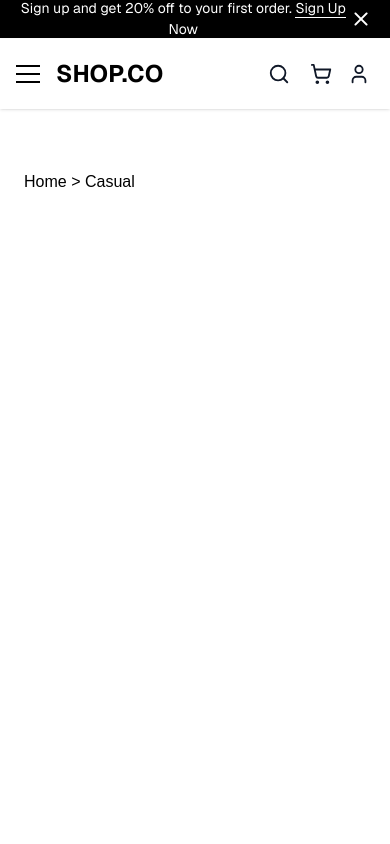
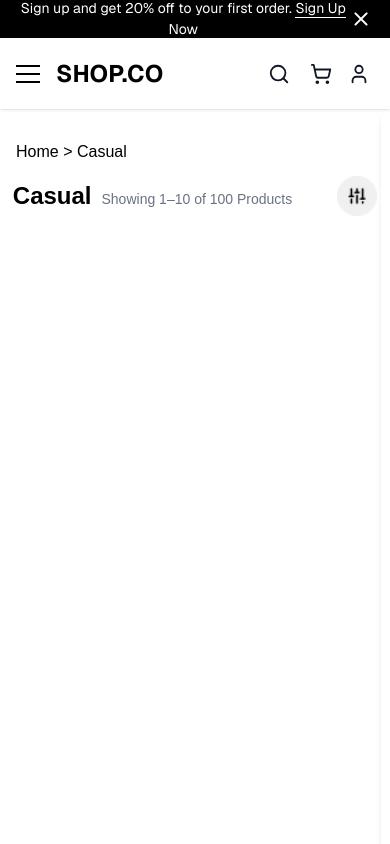
Before and after one commit to Lashagorakudashvili/clothes-shop, a Next.js app: page /Casual in a window 390 px wide. Shown: the top 844 px of the page. Built offline with nearby package versions, Linux system fonts and the light colour scheme.

Commit message:
clothes filter started

```diff
--- a/src/app/[category]/page.tsx
+++ b/src/app/[category]/page.tsx
@@ -3,14 +3,120 @@
 
 import { usePathname } from 'next/navigation';
 import Link from 'next/link';
+import React, { useEffect, useRef, useState } from "react";
+import Image from "next/image";
+
 
 export default function CategoryPage() {
   const path = usePathname(); // e.g., "/casual"
-  const category = path.split('/')[1]; // "casual"
+  const category = path.split("/")[1]; // "casual"
+
+  const [isFilterOpen, setIsFilterOpen] = useState(false);
+
+
+{/* ///////////// mobile filter (no scroll when filters open) ////////////// */}
+const panelRef = useRef<HTMLDivElement>(null);
+
+  useEffect(() => {
+    function handleClickOutside(event: MouseEvent) {
+      if (panelRef.current && !panelRef.current.contains(event.target as Node)) {
+        setIsFilterOpen(false);
+      }
+    }
+
+    if (isFilterOpen) {
+      document.addEventListener('mousedown', handleClickOutside);
+      document.body.style.overflow = 'hidden';
+    }
+    else {
+      document.body.style.overflow = '';
+    }
+
+    return () => {
+      document.removeEventListener('mousedown', handleClickOutside);
+      document.body.style.overflow = '';
+    };
+  }, [isFilterOpen, setIsFilterOpen]);
+{/* ///////////// mobile filter (no scroll when filters open) ////////////// */}
+
 
   return (
-    <main className='flex flex-col min-h-screen'>
-      <p className='mt-[170px] ml-[1.5rem] md:ml-[1.8rem] lg:ml-[5rem] xl:ml-[7.3rem] text-[#000000]'><Link href={"/"}>Home</Link> &gt; {category}</p>;
+    <main className="flex flex-col min-h-screen">
+      <p className="mt-[140px] ml-[1rem] md:ml-[1.8rem] lg:ml-[5rem] xl:ml-[7.3rem] text-[#000000]">
+        <Link href={"/"}>Home</Link> &gt; {category}
+      </p>
+
+
+
+      {/* ///////////// mobile filter ////////////// */}
+      <section className="relative container block md:hidden">
+        <div className="flex justify-between items-center px-[0.8rem] mt-[12px]">
+          <div>
+            <span className="text-black font-bold text-[24px]">{category}</span>
+            <span className="text-gray-500 text-[14px] ml-[10px]">
+              Showing 1–10 of 100 Products
+            </span>
+          </div>
+
+          <button onClick={() => setIsFilterOpen(true)}>
+            <Image
+              src="/filter-btn.png"
+              alt="filter-btn"
+              width={32}
+              height={32}
+              className="w-[40px] h-[40px]"
+            />
+          </button>
+        </div>
+
+        {/* first filter and main dropdown */}
+        <div
+          ref={panelRef}
+          className={`
+            fixed my-[7rem] pr-[8px] top-0 right-0 z-40 h-screen bg-white border-l rounded-l-lg shadow-md
+            overflow-hidden transition-[width] duration-500 ease-in-out
+            ${isFilterOpen ? 'w-full' : 'w-0'}
+          `}
+        >
+          <div className={`transition-opacity duration-300 ${isFilterOpen ? 'opacity-100' : 'opacity-0'}
+                            h-full overflow-y-auto`}>
+            <div className="flex justify-between items-center px-4 pt-4">
+              <span className="font-bold text-[20px] text-black">Filters</span>
+              <button
+                onClick={() => setIsFilterOpen(false)}
+                className="text-[20px] font-bold text-gray-600"
+              >
+                ✕
+              </button>
+            </div>
+
+            {/* Type of clothes */}
+            <div className="flex flex-col gap-3 text-[18px] mt-[35px] px-4">
+              {['T-shirts', 'Shorts', 'Shirts', 'Hoodie', 'Jeans'].map((item) => (
+                <label key={item} className="flex justify-between items-center gap-2">
+                  <span className="text-gray-600">{item}</span>
+                  <input type="checkbox" className="accent-black mr-[3px]" />
+                </label>
+              ))}
+            </div>
+            {/* Type of clothes */}
+          </div>
+        </div>
+        {/* first filter and main dropdown */}
+
+
+        {/*
+        <div>
+
+        </div>
+        */}
+
+
+      </section>
+      {/* ///////////// mobile filter ////////////// */}
+
+
+
     </main>
-  )
+  );
 }
--- a/src/app/layout.tsx
+++ b/src/app/layout.tsx
@@ -1,8 +1,8 @@
 import type { Metadata } from "next";
 import { Geist, Geist_Mono } from "next/font/google";
 import "./globals.css";
-import Link from "next/link";
-import Image from "next/image";
+//import Link from "next/link";
+//import Image from "next/image";
 import Banner from "@/components/Banner";
 import Navbar from "@/components/Navbar";
 
--- a/src/components/Navbar.tsx
+++ b/src/components/Navbar.tsx
@@ -78,7 +78,7 @@ const Navbar = () => {
     // Parse the category from URL and set it in state on component mount AND clear when on homepage
     useEffect(() => {
         // Check if the current path matches a category
-        const validCategories = ['casual', 'formal', 'party', 'gym'];
+        const validCategories = ['Casual', 'Formal', 'Party', 'Gym'];
         const currentPath = pathname.substring(1); // Remove leading slash
 
         if (validCategories.includes(currentPath)) {
@@ -277,10 +277,10 @@ const Navbar = () => {
                             <div className="py-2">
                                 <div className="px-4 py-2 hover:bg-gray-100">
                                     <button
-                                        onClick={() => setSelectedCategory(selectedCategory === 'casual' ? '' : 'casual')}
+                                        onClick={() => setSelectedCategory(selectedCategory === 'Casual' ? '' : 'Casual')}
                                         className={`
                                             px-4 py-2 cursor-pointer w-full text-left border-b-2 border-transparent
-                                            ${selectedCategory === 'casual' ? 'bg-black text-white rounded-3xl' : 'hover:bg-gray-100'}
+                                            ${selectedCategory === 'Casual' ? 'bg-black text-white rounded-3xl' : 'hover:bg-gray-100'}
                                             hover:border-black
                                         `}
                                     >
@@ -454,7 +454,7 @@ const Navbar = () => {
                                     ${isShopDropdownOpen ? 'max-h-96 opacity-100' : 'max-h-0 opacity-0'}
                                 `}
                             >
-                                {['casual', 'formal', 'party', 'gym'].map((category) => (
+                                {['Casual', 'Formal', 'Party', 'Gym'].map((category) => (
                                     <div key={category} className="text-center px-8 py-2 transition-all duration-300">
                                         <button
                                             onClick={() => setSelectedCategory(selectedCategory === category ? '' : category)}
```
Also changed, not shown: src/app/page.tsx (+13 -14 lines), public/filter-btn.png (added).
